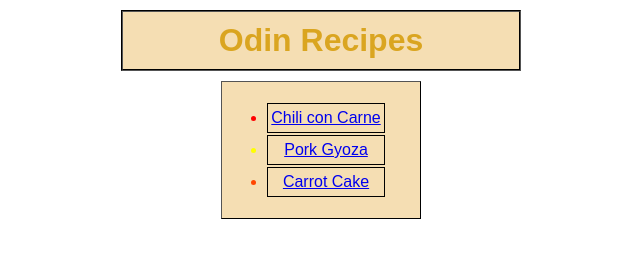
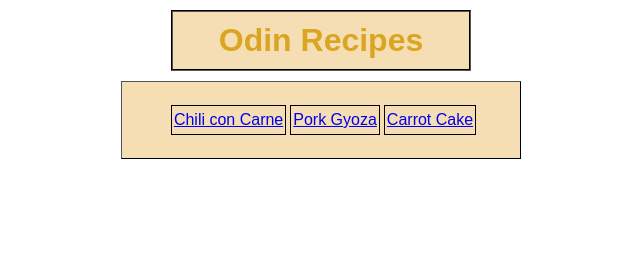
Before and after one commit to Natanas404/odin-recipes, a plain HTML site: page index.html in a window 1280 px wide. Shown: the whole page, without its empty margins (319-959 px from the left). Drawn offline with Linux system fonts and the light colour scheme.

Commit message:
Edit style.css to make list horizontal
Changes display of list elements to inline-block to have the three links on the same line
Changes size of boxes for heading and list to better adapt to the horizontal list
Corrects list's padding to better center list in its own borders

```diff
--- a/style.css
+++ b/style.css
@@ -9,7 +9,7 @@
 }
 
 .heading {
-    width: 400px;
+    width: 300px;
     color: goldenrod;
     background-color: wheat;
     text-align: center;
@@ -18,12 +18,17 @@
     padding: 10px;
 }
 
+li {
+    display: inline-block;
+}
+
 .card {
-    width: 200px;
+    width: 400px;
     background-color: wheat;
+    text-align: center;
     margin: 10px auto;
     border: 1px outset black;
-    padding: 5px 35px 5px 5px;
+    padding: 5px 40px 5px 5px;
 }
 
 .chili {
```
